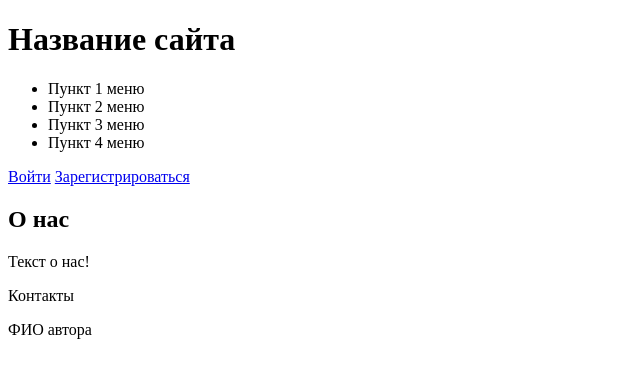
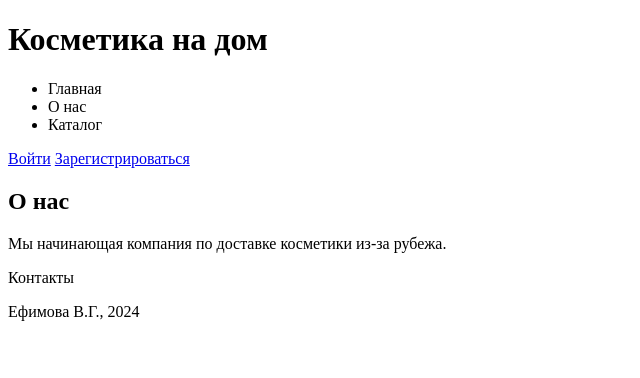
Before and after one commit to efimova-vg/project, a plain HTML site: page index.html in a window 1280 px wide. Shown: the whole page, without its empty margins (0-640 px from the left). Drawn offline with Linux system fonts and the light colour scheme.

Commit message:
Update index.html

```diff
--- a/index.html
+++ b/index.html
@@ -7,13 +7,12 @@
 </head>
 <body>
     <header>
-        <h1>Название сайта</h1>
+        <h1>Косметика на дом</h1>
         <nav>
             <ul>
-                <li>Пункт 1 меню</li>
-                <li>Пункт 2 меню</li>
-                <li>Пункт 3 меню</li>
-                <li>Пункт 4 меню</li>
+                <li>Главная</li>
+                <li>О нас</li>
+                <li>Каталог</li>
             </ul>
         </nav>
         <a href="#">Войти</a>
@@ -22,12 +21,12 @@
     <main>
         <div>
             <h2>О нас</h2>
-            <p>Текст о нас!</p>
+            <p>Мы начинающая компания по доставке косметики из-за рубежа.</p>
         </div>
     </main>
     <footer>
         <p>Контакты</p>
-        <p>ФИО автора</p>
+        <p>Ефимова В.Г., 2024</p>
     </footer>
 </body>
 </html>
```
